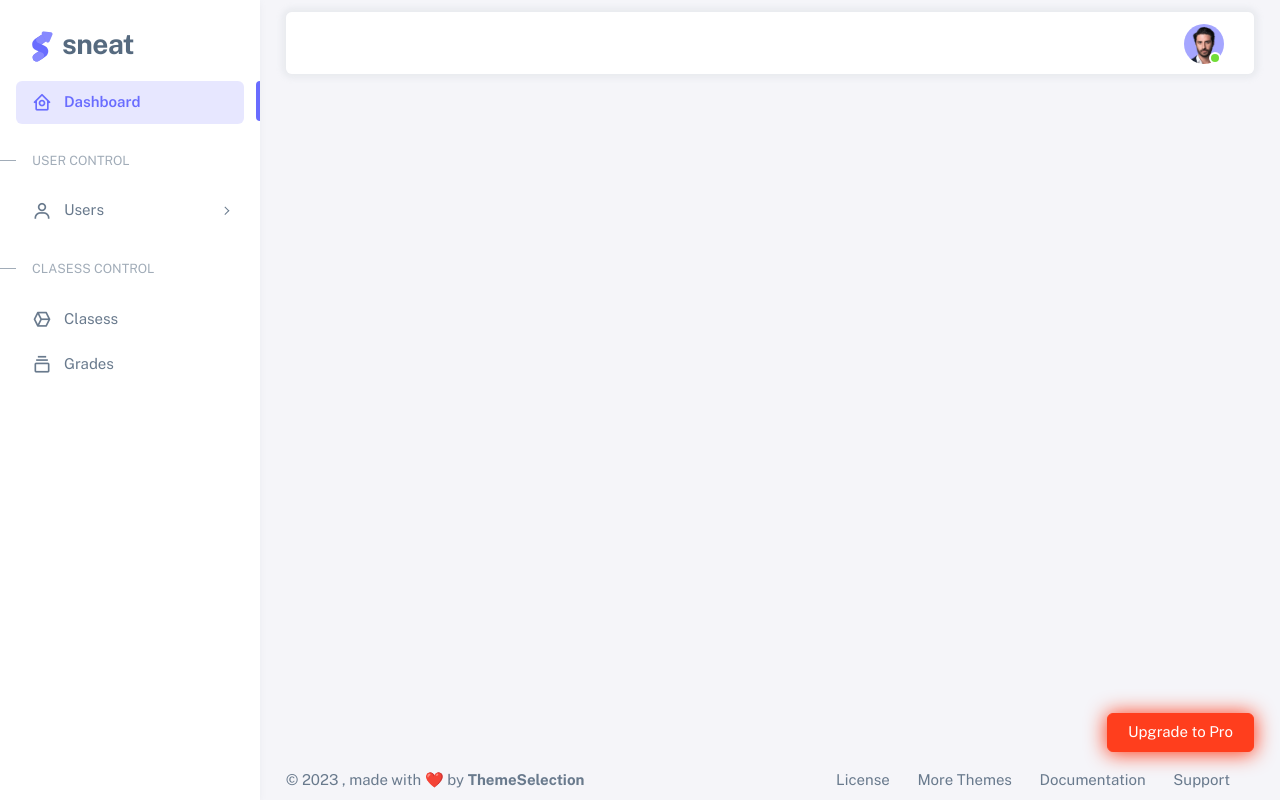
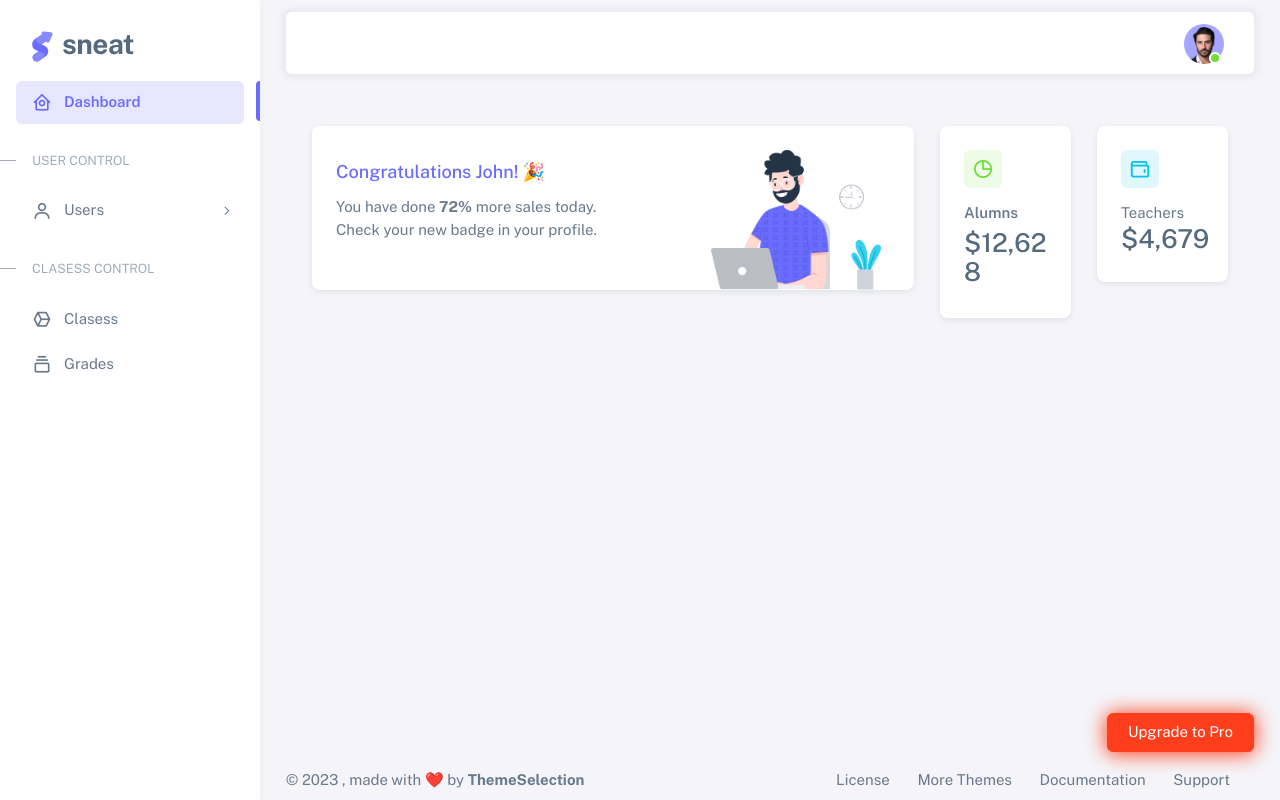
Before and after one commit to JuanPablo-Hack/Technique-Test, a PHP site: page / in a window 1280 px wide. Run offline with PHP 8.4, Linux system fonts and the light colour scheme; some libraries are stand-ins or nearby versions.

Commit message:
Cambios necesario

```diff
--- a/assets/modals/Alumns/addAlumnsModal.php
+++ b/assets/modals/Alumns/addAlumnsModal.php
@@ -2,7 +2,7 @@
     <div class="modal-dialog">
         <form class="modal-content">
             <div class="modal-header">
-                <h5 class="modal-title" id="modalTopTitle">Modal title</h5>
+                <h5 class="modal-title" id="modalTopTitle">Create Alumn</h5>
                 <button type="button" class="btn-close" data-bs-dismiss="modal" aria-label="Close"></button>
             </div>
             <div class="modal-body">
--- a/assets/templates/menu.php
+++ b/assets/templates/menu.php
@@ -65,12 +65,12 @@
 
             <ul class="menu-sub">
                 <li class="menu-item">
-                    <a href="layouts-without-menu.html" class="menu-link">
+                    <a href="index.php?view=1" class="menu-link">
                         <div data-i18n="Without menu">Alumns</div>
                     </a>
                 </li>
                 <li class="menu-item">
-                    <a href="layouts-without-navbar.html" class="menu-link">
+                    <a href="index.php?view=2" class="menu-link">
                         <div data-i18n="Without navbar">Teachers</div>
                     </a>
                 </li>
@@ -82,13 +82,13 @@
         </li>
 
         <li class="menu-item">
-            <a href="cards-basic.html" class="menu-link">
+            <a href="index.php?view=3" class="menu-link">
                 <i class="menu-icon tf-icons bx bx-cube-alt"></i>
                 <div data-i18n="Basic">Clasess</div>
             </a>
         </li>
         <li class="menu-item">
-            <a href="cards-basic.html" class="menu-link">
+            <a href="index.php?view=4" class="menu-link">
                 <i class="menu-icon tf-icons bx bx-collection"></i>
                 <div data-i18n="Basic">Grades</div>
             </a>
--- a/assets/views/Dashboard.php
+++ b/assets/views/Dashboard.php
@@ -0,0 +1,54 @@
+<div class="container-xxl flex-grow-1 container-p-y">
+    <div class="row">
+        <div class="col-lg-8 mb-4 order-0">
+            <div class="card">
+                <div class="d-flex align-items-end row">
+                    <div class="col-sm-7">
+                        <div class="card-body">
+                            <h5 class="card-title text-primary">Congratulations John! 🎉</h5>
+                            <p class="mb-4">
+                                You have done <span class="fw-bold">72%</span> more sales today. Check your new badge in
+                                your profile.
+                            </p>
+                        </div>
+                    </div>
+                    <div class="col-sm-5 text-center text-sm-left">
+                        <div class="card-body pb-0 px-0 px-md-4">
+                            <img src="assets/img/illustrations/man-with-laptop-light.png" height="140" alt="View Badge User" data-app-dark-img="illustrations/man-with-laptop-dark.png" data-app-light-img="illustrations/man-with-laptop-light.png" />
+                        </div>
+                    </div>
+                </div>
+            </div>
+        </div>
+        <div class="col-lg-4 col-md-4 order-1">
+            <div class="row">
+                <div class="col-lg-6 col-md-12 col-6 mb-4">
+                    <div class="card">
+                        <div class="card-body">
+                            <div class="card-title d-flex align-items-start justify-content-between">
+                                <div class="avatar flex-shrink-0">
+                                    <img src="assets/img/icons/unicons/chart-success.png" alt="chart success" class="rounded" />
+                                </div>
+                            </div>
+                            <span class="fw-semibold d-block mb-1">Alumns</span>
+                            <h3 class="card-title mb-2">$12,628</h3>
+                        </div>
+                    </div>
+                </div>
+                <div class="col-lg-6 col-md-12 col-6 mb-4">
+                    <div class="card">
+                        <div class="card-body">
+                            <div class="card-title d-flex align-items-start justify-content-between">
+                                <div class="avatar flex-shrink-0">
+                                    <img src="assets/img/icons/unicons/wallet-info.png" alt="Credit Card" class="rounded" />
+                                </div>
+                            </div>
+                            <span>Teachers</span>
+                            <h3 class="card-title text-nowrap mb-1">$4,679</h3>
+                        </div>
+                    </div>
+                </div>
+            </div>
+        </div>
+    </div>
+</div>
```
Also changed, not shown: assets/modals/Teachers/addTeachersModal.php (+36 -0 lines), assets/views/Alumns.php (+8 -11 lines), assets/views/Classes.php (+37 -0 lines), assets/views/Grades.php (+37 -0 lines), assets/views/Teachers.php (+37 -0 lines).
